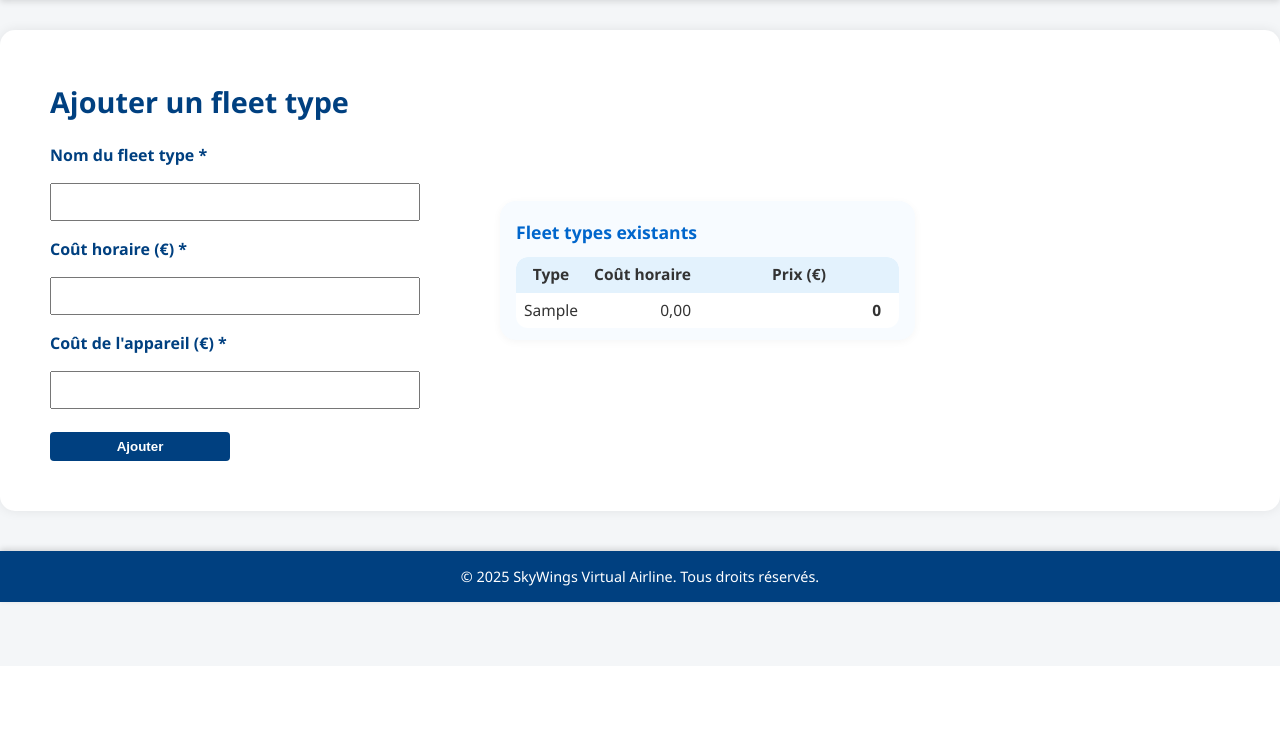
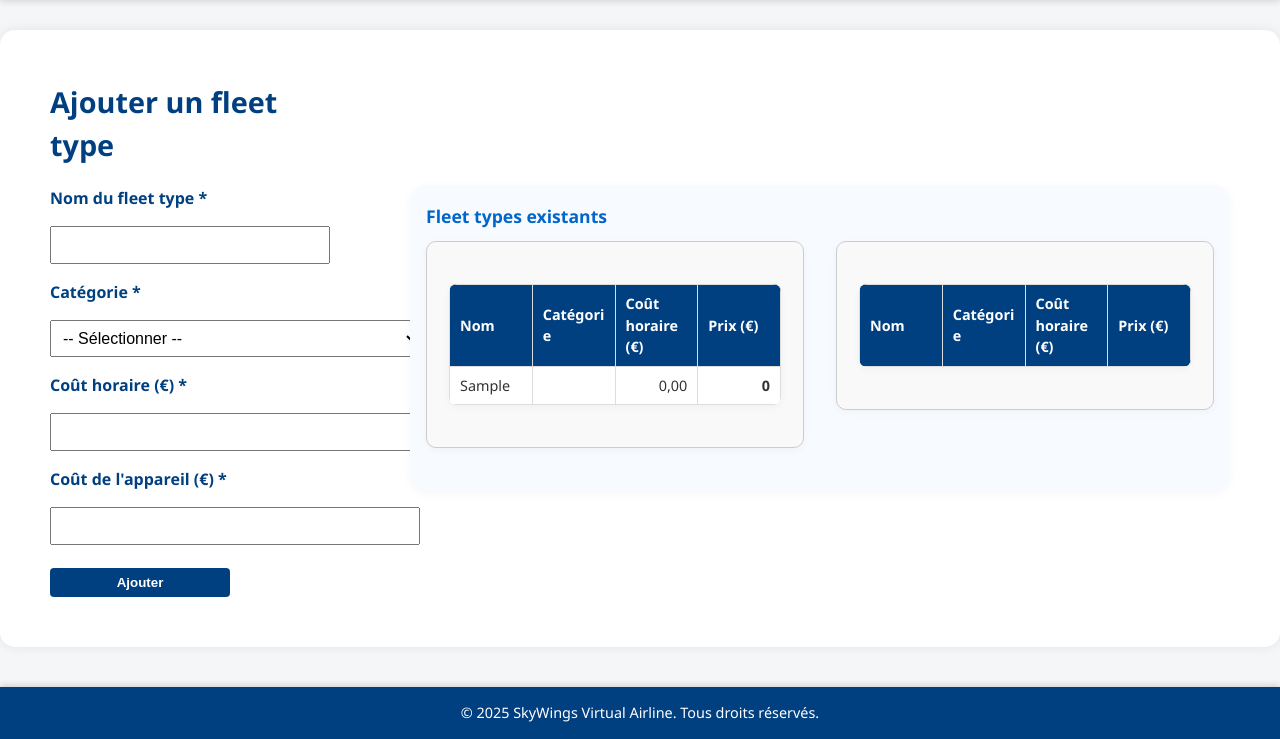
Before and after one commit to Skall34/simweb, a PHP site: page /admin/admin_fleet_type.php in a window 1280 px wide. Shown: the part 134-873 px from the top of the page. Before the commit the page ends 739 px from the top, so only its background shows below. Run offline with PHP 8.4, Linux system fonts and the light colour scheme; tables that the repository leaves empty or names only in its code hold one stand-in row (values such as "Sample post"); lists and menus that the app fills with data are empty.

Commit message:
Refonte catégorie vers table fleet_type

```diff
--- a/admin/admin_fleet_type.php
+++ b/admin/admin_fleet_type.php
@@ -10,11 +10,12 @@ $errorMessage = '';
 
 if ($_SERVER['REQUEST_METHOD'] === 'POST') {
     $fleet_type = trim($_POST['fleet_type'] ?? '');
+    $type = trim($_POST['type'] ?? '');
     $cout_horaire = floatval($_POST['cout_horaire'] ?? 0);
     $cout_appareil = floatval($_POST['cout_appareil'] ?? 0);
 
-    if ($fleet_type === '') {
-        $errorMessage = "Le champ 'fleet_type' est obligatoire.";
+    if ($fleet_type === '' || $type === '') {
+        $errorMessage = "Les champs 'fleet_type' et 'type' sont obligatoires.";
     } else {
         try {
             // Vérifier si le fleet_type existe déjà
@@ -26,9 +27,10 @@ if ($_SERVER['REQUEST_METHOD'] === 'POST') {
                 $errorMessage = "Ce type de flotte existe déjà.";
             } else {
                 // Insérer
-                $stmt = $pdo->prepare("INSERT INTO FLEET_TYPE (fleet_type, cout_horaire, cout_appareil) VALUES (:fleet_type, :cout_horaire, :cout_appareil)");
+                $stmt = $pdo->prepare("INSERT INTO FLEET_TYPE (fleet_type, type, cout_horaire, cout_appareil) VALUES (:fleet_type, :type, :cout_horaire, :cout_appareil)");
                 $stmt->execute([
                     'fleet_type' => $fleet_type,
+                    'type' => $type,
                     'cout_horaire' => $cout_horaire,
                     'cout_appareil' => $cout_appareil
                 ]);
@@ -39,10 +41,10 @@ if ($_SERVER['REQUEST_METHOD'] === 'POST') {
         }
     }
 }
-// Récupérer la liste des fleet types existants
+// Récupérer toute la table FLEET_TYPE pour affichage en deux colonnes
 $fleetTypes = [];
 try {
-    $stmt = $pdo->query("SELECT fleet_type, cout_horaire, cout_appareil FROM FLEET_TYPE ORDER BY fleet_type ASC");
+    $stmt = $pdo->query("SELECT fleet_type, type, cout_horaire, cout_appareil FROM FLEET_TYPE ORDER BY fleet_type ASC");
     $fleetTypes = $stmt->fetchAll(PDO::FETCH_ASSOC);
 } catch (PDOException $e) {
     // Ignore erreur
@@ -64,6 +66,15 @@ try {
             <label>Nom du fleet type *</label>
             <input type="text" id="fleet_type" name="fleet_type" required>
 
+            <label>Catégorie *</label>
+            <select id="type" name="type" required style="width: 370px;">
+                <option value="">-- Sélectionner --</option>
+                <option value="Monomoteur">Monomoteur</option>
+                <option value="Bimoteur">Bimoteur</option>
+                <option value="Liner">Liner</option>
+                <option value="Hélicoptère">Hélicoptère</option>
+            </select>
+
             <label>Coût horaire (€) *</label>
             <input type="number" id="cout_horaire" name="cout_horaire" step="10"  style="width: 370px;" required>
 
@@ -74,26 +85,60 @@ try {
         </form>
     </div>
 
-    <aside style="min-width:260px;max-width:800px;margin-left:40px;margin-right:auto;background:#f7fbff;border-radius:16px;box-shadow:0 2px 8px rgba(0,0,0,0.04);padding:18px 16px 12px 16px;align-self:center;">
+    <aside style="min-width:700px;max-width:1500px;margin-left:40px;margin-right:auto;background:#f7fbff;border-radius:16px;box-shadow:0 2px 8px rgba(0,0,0,0.04);padding:18px 16px 12px 16px;align-self:center;">
         <h3 style="margin-top:0;margin-bottom:12px;font-size:1.1em;color:#0066cc;">Fleet types existants</h3>
-        <table style="font-size:0.97em;width:100%;border-collapse:separate;border-spacing:0;border-radius:12px;overflow:hidden;">
+        <?php
+        $total = count($fleetTypes);
+        $mid = (int)ceil($total / 2);
+        $col1 = array_slice($fleetTypes, 0, $mid);
+        $col2 = array_slice($fleetTypes, $mid);
+        ?>
+        <div style="display: flex; gap: 32px; align-items: flex-start;">
+            <div class="table-section">
+                <table class="table-skywings">
                     <thead>
-                <tr style="background:#e3f2fd;">
-                    <th style="padding:6px 8px;border:none;border-top-left-radius:12px;">Type</th>
-                    <th style="padding:6px 8px;border:none;">Coût horaire</th>
-                    <th style="padding:6px 18px;border:none;border-top-right-radius:12px;width:200px;">Prix (€)</th>
+                        <tr>
+                            <th class="fleet_type">Nom</th>
+                            <th class="type">Catégorie</th>
+                            <th class="cout_horaire">Coût horaire (€)</th>
+                            <th class="prix">Prix (€)</th>
                         </tr>
                     </thead>
                     <tbody>
-                <?php foreach ($fleetTypes as $ft): ?>
-                <tr style="background:#fff;">
-                    <td style="padding:6px 8px;border:none;"><?= htmlspecialchars($ft['fleet_type']) ?></td>
-                    <td style="padding:6px 8px;border:none;text-align:right;"><?= number_format($ft['cout_horaire'], 2, ',', ' ') ?></td>
-                    <td style="padding:6px 18px;border:none;text-align:right;font-weight:bold;"><?= number_format($ft['cout_appareil'], 0, '', ' ') ?></td>
+                        <?php foreach ($col1 as $ft): ?>
+                        <tr>
+                            <td class="fleet_type"><?= htmlspecialchars($ft['fleet_type']) ?></td>
+                            <td class="type" style="color:#444; font-style:italic;"><?= htmlspecialchars($ft['type']) ?></td>
+                            <td class="cout_horaire" style="text-align:right;"><?= number_format($ft['cout_horaire'], 2, ',', ' ') ?></td>
+                            <td class="prix" style="text-align:right;font-weight:bold;"><?= number_format($ft['cout_appareil'], 0, '', ' ') ?></td>
                         </tr>
                         <?php endforeach; ?>
                     </tbody>
                 </table>
+            </div>
+            <div class="table-section">
+                <table class="table-skywings">
+                    <thead>
+                        <tr>
+                            <th class="fleet_type">Nom</th>
+                            <th class="type">Catégorie</th>
+                            <th class="cout_horaire">Coût horaire (€)</th>
+                            <th class="prix">Prix (€)</th>
+                        </tr>
+                    </thead>
+                    <tbody>
+                        <?php foreach ($col2 as $ft): ?>
+                        <tr>
+                            <td class="fleet_type"><?= htmlspecialchars($ft['fleet_type']) ?></td>
+                            <td class="type" style="color:#444; font-style:italic;"><?= htmlspecialchars($ft['type']) ?></td>
+                            <td class="cout_horaire" style="text-align:right;"><?= number_format($ft['cout_horaire'], 2, ',', ' ') ?></td>
+                            <td class="prix" style="text-align:right;font-weight:bold;"><?= number_format($ft['cout_appareil'], 0, '', ' ') ?></td>
+                        </tr>
+                        <?php endforeach; ?>
+                    </tbody>
+                </table>
+            </div>
+        </div>
     </aside>
 </main>
 
--- a/admin/admin_vendre_appareil.php
+++ b/admin/admin_vendre_appareil.php
@@ -121,7 +121,7 @@ try {
                     <option value="">-- Sélectionner --</option>
                     <?php foreach ($flotte as $avion): ?>
                         <option value="<?= $avion['id'] ?>"
-                            data-type="<?= htmlspecialchars($avion['type']) ?>"
+                            data-type="<?= htmlspecialchars($avion['categorie']) ?>"
                             data-localisation="<?= htmlspecialchars($avion['localisation']) ?>"
                             data-hub="<?= htmlspecialchars($avion['hub']) ?>"
                             data-reste="<?= is_null($avion['reste_a_payer']) ? '' : htmlspecialchars($avion['reste_a_payer']) ?>"
--- a/api/api_getFlotte.php
+++ b/api/api_getFlotte.php
@@ -6,12 +6,14 @@ require_once __DIR__ . '/../includes/db_connect.php';
 try {
     $stmt = $pdo->prepare("SELECT
     F.immat,
-    F.type,
+    FT.type AS categorie,
     F.en_vol,
     P.callsign,
     F.etat
 FROM
     FLOTTE F
+LEFT JOIN
+    FLEET_TYPE FT ON F.fleet_type = FT.id
 LEFT JOIN
     PILOTES P ON F.dernier_utilisateur = P.id
 WHERE
--- a/pages/tableau_vols.php
+++ b/pages/tableau_vols.php
@@ -15,6 +15,7 @@ try {
       cdvg.date_vol,
       p.callsign,
       f.immat,
+      ft.fleet_type AS fleet_type_libelle,
       cdvg.depart,
       cdvg.destination,
       cdvg.fuel_depart,
@@ -31,6 +32,7 @@ try {
     FROM CARNET_DE_VOL_GENERAL cdvg
     LEFT JOIN PILOTES p ON cdvg.pilote_id = p.id
     LEFT JOIN FLOTTE f ON cdvg.appareil_id = f.id
+    LEFT JOIN FLEET_TYPE ft ON f.fleet_type = ft.id
     LEFT JOIN MISSIONS m ON cdvg.mission_id = m.id
     ";
 
@@ -87,6 +89,7 @@ try {
                     <th style="width:95px;">Date vol</th>
                     <th style="width:95px;">Callsign</th>
                     <th style="width:98px;">Immat</th>
+                    <th style="width:110px;">Fleet type</th>
                     <th style="width:90px;">Départ</th>
                     <th style="width:90px;">Destination</th>
                     <th style="width:95px;">Fuel départ</th>
@@ -136,6 +139,7 @@ try {
                         <td><?= $date_formatee ?></td>
                         <td><?php echo htmlspecialchars($vol['callsign']); ?></td>
                         <td><?php echo htmlspecialchars($vol['immat']); ?></td>
+                        <td><?php echo htmlspecialchars($vol['fleet_type_libelle']); ?></td>
                         <td><?php echo htmlspecialchars($vol['depart']); ?></td>
                         <td><?php echo htmlspecialchars($vol['destination']); ?></td>
                         <td><?php echo htmlspecialchars($vol['fuel_depart']); ?></td>
```
Also changed, not shown: admin/admin_fleet.php (+30 -23 lines), includes/calcul_cout.php (+24 -0 lines), index.php (+27 -23 lines), pages/fleet.php (+24 -10 lines). Lines whose indentation alone changed are shown as unchanged.
